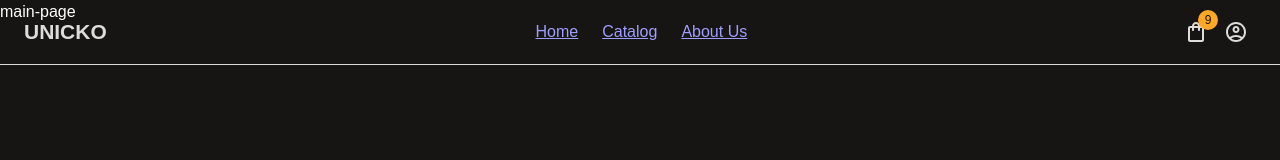
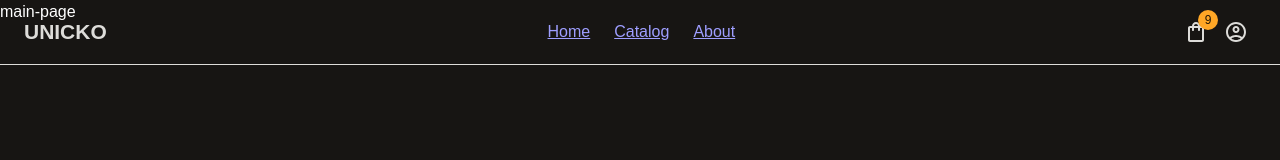
Before and after one commit to IlinJoy/e-commerce-application, a React (Vite) app: page / in a window 1280 px wide. Shown: the top 160 px of the page. Built offline with nearby package versions, Linux system fonts and the light colour scheme.

Commit message:
refactor: app routes

```diff
--- a/src/App.tsx
+++ b/src/App.tsx
@@ -1,27 +1,11 @@
-import { Route, Routes } from 'react-router';
-import { PageLayout } from './pages/page-layout';
+import { AppRouter } from './router/app-router';
 import { ThemeAppProvider } from './theme/provider/theme-provider';
 import { responseTheme } from './theme/theme';
-import { MainPage } from './pages/main-page/main-page';
-import { LoginPage } from './pages/login-page/login-page';
-import { RegistrationPage } from './pages/registration-page/registration-page';
-import { CatalogPage } from './pages/catalog-page/catalog-page';
-import { AboutPage } from './pages/about-page/about-page';
-import { NotFoundPage } from './pages/not-found-page/not-found-page';
 
 export function App() {
   return (
     <ThemeAppProvider theme={responseTheme}>
-      <Routes>
-        <Route element={<PageLayout />}>
-          <Route index element={<MainPage />} />
-          <Route path="login" element={<LoginPage />} />
-          <Route path="registration" element={<RegistrationPage />} />
-          <Route path="catalog" element={<CatalogPage />} />
-          <Route path="about" element={<AboutPage />} />
-          <Route path="*" element={<NotFoundPage />} />
-        </Route>
-      </Routes>
+      <AppRouter />
     </ThemeAppProvider>
   );
 }
--- a/src/components/header/header.tsx
+++ b/src/components/header/header.tsx
@@ -2,13 +2,17 @@ import { AppBar, Container, Toolbar, Typography } from '@mui/material';
 import styles from './header.module.scss';
 import { HeaderButtonGroup } from './ui/header-button-group';
 import { Navigation } from './ui/header-menu';
+import { useNavigate } from 'react-router';
+import { ROUTES } from '@/router/routes';
 
 export function Header() {
+  const navigate = useNavigate();
+
   return (
     <AppBar elevation={0} className={styles.bar}>
       <Container>
         <Toolbar disableGutters>
-          <Typography variant="h5" component={'a'} href="#" className={styles.logo}>
+          <Typography variant="h5" component={'a'} onClick={() => void navigate(ROUTES.MAIN)} className={styles.logo}>
             UNICKO
           </Typography>
           <Navigation />
--- a/src/components/header/ui/header-menu.tsx
+++ b/src/components/header/ui/header-menu.tsx
@@ -2,15 +2,16 @@ import { Stack } from '@mui/material';
 import styles from '../header.module.scss';
 import { NavLink } from 'react-router';
 import clsx from 'clsx';
+import { ROUTES } from '@/router/routes';
 
 export function Navigation() {
-  const pages = ['Home', 'Catalog', 'About Us'];
+  const pages = ['Home', 'Catalog', 'About'];
   return (
     <Stack component={'nav'} direction={'row'} spacing={3}>
       {pages.map((page) => (
         <NavLink
           key={page}
-          to={page === 'Home' ? '/' : page.toLowerCase()}
+          to={page === 'Home' ? ROUTES.MAIN : page.toUpperCase()}
           className={({ isActive }) => clsx(styles.navLink, { [styles.active]: isActive })}
         >
           {page}
--- /dev/null
+++ b/src/router/app-router.tsx
@@ -0,0 +1,24 @@
+import { AboutPage } from '@/pages/about-page/about-page';
+import { CatalogPage } from '@/pages/catalog-page/catalog-page';
+import { LoginPage } from '@/pages/login-page/login-page';
+import { MainPage } from '@/pages/main-page/main-page';
+import { NotFoundPage } from '@/pages/not-found-page/not-found-page';
+import { PageLayout } from '@/pages/page-layout';
+import { RegistrationPage } from '@/pages/registration-page/registration-page';
+import { Route, Routes } from 'react-router';
+import { ROUTES } from './routes';
+
+export function AppRouter() {
+  return (
+    <Routes>
+      <Route element={<PageLayout />}>
+        <Route index element={<MainPage />} />
+        <Route path={ROUTES.LOGIN} element={<LoginPage />} />
+        <Route path={ROUTES.REGISTRATION} element={<RegistrationPage />} />
+        <Route path={ROUTES.CATALOG} element={<CatalogPage />} />
+        <Route path={ROUTES.ABOUT} element={<AboutPage />} />
+        <Route path={ROUTES.NOT_FOUND} element={<NotFoundPage />} />
+      </Route>
+    </Routes>
+  );
+}
--- /dev/null
+++ b/src/router/routes.ts
@@ -0,0 +1,8 @@
+export const ROUTES = {
+  MAIN: '',
+  LOGIN: 'login',
+  REGISTRATION: 'registration',
+  CATALOG: 'catalog',
+  ABOUT: 'about',
+  NOT_FOUND: '*',
+} as const;
```
Also changed, not shown: 1 other file (tests, documents, lock files or other folders).
